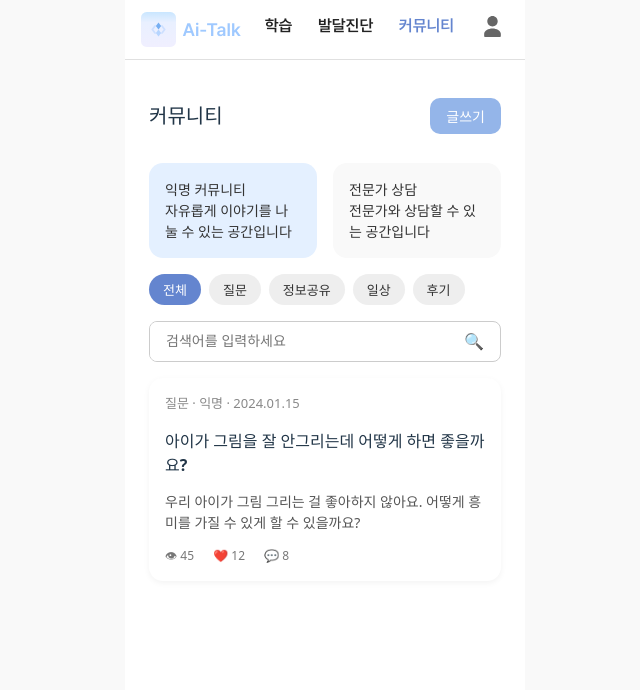
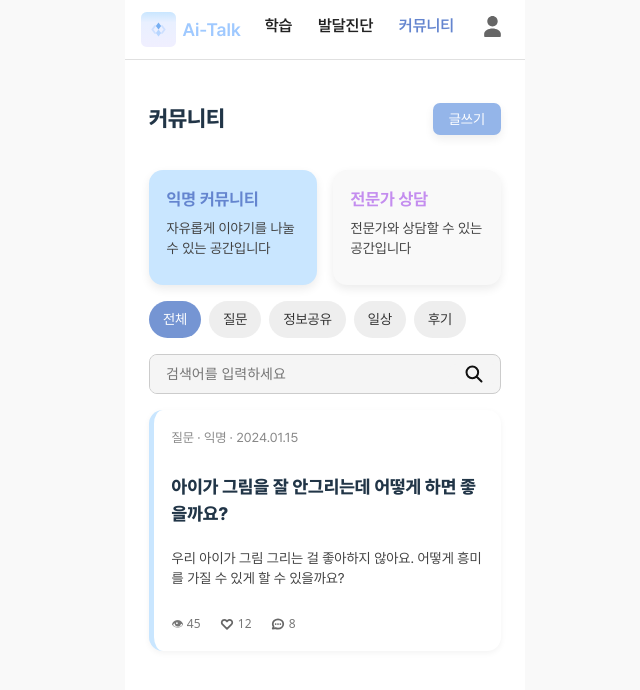
Before and after one commit to AI-sori/Ai-talk_Frontend, a React (Vite) app: page /community in a window 1280 px wide. Shown: the top 690 px of the page, without its empty margins (315-955 px from the left). Built offline with nearby package versions, Linux system fonts and the light colour scheme.

Commit message:
🎨 Design: 커뮤니티 페이지 추가

```diff
--- a/src/pages/CommunityPage.tsx
+++ b/src/pages/CommunityPage.tsx
@@ -1,42 +1,60 @@
-import styled from 'styled-components';
+import styled from "styled-components";
+import AnonView from "../components/community/AnonView";
+import ExpertView from "../components/community/ExpertView";
+import { useNavigate } from "react-router-dom";
+import { useLocation } from "react-router-dom";
+import { useEffect, useState } from "react";
 
 const Outer = styled.div`
   width: 100vw;
-  height: 100dvh;
+  min-height: 100dvh;
+  height: auto;
   background: #f9f9f9;
   display: flex;
-  justify-content: center;
+  flex-direction: column;
+  align-items: center;
 `;
 
-const PageWrapper = styled.div`
+const Container = styled.div`
   width: 100%;
+  min-height: 100dvh;
+  height: auto;
   max-width: 400px;
-  height: 100%;
   background: white;
   padding: 1.5rem;
   box-sizing: border-box;
-  overflow-y: auto;
 `;
 
 const TitleRow = styled.div`
   display: flex;
   justify-content: space-between;
   align-items: center;
+  font-family: SemiBold;
 `;
 
 const Title = styled.h2`
-  font-size: 20px;
+  font-size: 22px;
   font-weight: bold;
+  font-family: ExtraBold;
 `;
 
-const WriteButton = styled.button`
+
+const TopButton = styled.button`
   background-color: #94b5e9;
   color: white;
   font-size: 14px;
+  font-family: Regular;
   border: none;
-  border-radius: 10px;
+  border-radius: 7px;
   padding: 0.5rem 1rem;
   cursor: pointer;
+  box-shadow: 0 4px 10px rgba(0, 0, 0, 0.07);
+  outline: none;
+
+  &:focus,
+  &:focus-visible {
+    outline: none;
+  }
 
   &:hover {
     background-color: #7ca9e0;
@@ -49,134 +67,91 @@ const CardRow = styled.div`
   margin: 1rem 0;
 `;
 
-const InfoCard = styled.div<{ primary?: boolean }>`
+const InfoCard = styled.div<{ activeType?: 'anon' | 'expert'; tab: 'anon' | 'expert' }>`
   flex: 1;
-  background-color: ${({ primary }) => (primary ? '#e4f0ff' : '#f9f9f9')};
-  padding: 1rem;
+  padding: 1.1rem;
   border-radius: 14px;
   font-size: 14px;
+  width: 215px;
+  height: 80px;
   font-weight: 500;
   color: #333;
-`;
-
-const CategoryRow = styled.div`
-  display: flex;
-  gap: 0.5rem;
-  margin: 1rem 0;
-`;
-
-const CategoryButton = styled.button<{ active?: boolean }>`
-  background-color: ${({ active }) => (active ? '#6485CF' : '#eee')};
-  color: ${({ active }) => (active ? 'white' : '#333')};
-  font-size: 13px;
-  border: none;
-  border-radius: 20px;
-  padding: 6px 14px;
+  box-shadow: 0 4px 10px rgba(0, 0, 0, 0.08);
+  background-color: ${({ activeType, tab }) => {
+    if (activeType === 'anon' && tab === 'anon') return '#C9E6FF';
+    if (activeType === 'expert' && tab === 'expert') return '#F0EFFF';
+    return '#f9f9f9';
+  }};
   cursor: pointer;
 `;
 
-const SearchBox = styled.div`
-  display: flex;
-  align-items: center;
-  margin: 1rem 0;
-  border: 1px solid #ccc;
-  border-radius: 8px;
-  overflow: hidden;
+const CardTitle = styled.div<{ color: string; isActive: boolean }>`
+  font-size: 17px;
+  font-weight: bold;
+ color: ${({ color }) => color};
+  margin-bottom: 0.4rem;
+  font-family: Bold;
 `;
 
-const SearchInput = styled.input`
-  flex: 1;
-  border: none;
-  padding: 0.7rem 1rem;
+const CardText = styled.div`
   font-size: 14px;
-  outline: none;
-`;
-
-const SearchIcon = styled.button`
-  background: white;
-  border: none;
-  padding: 0 1rem;
-  font-size: 16px;
-  cursor: pointer;
-`;
-
-const PostCard = styled.div`
-  background: white;
-  border-radius: 14px;
-  box-shadow: 0 2px 6px rgba(0, 0, 0, 0.05);
-  padding: 1rem;
-  margin-top: 1rem;
-`;
-
-const PostMeta = styled.div`
-  font-size: 13px;
-  color: #888;
-  margin-bottom: 0.5rem;
-`;
-
-const PostTitle = styled.h3`
-  font-size: 16px;
-  font-weight: bold;
-  margin-bottom: 0.5rem;
-`;
-
-const PostContent = styled.p`
-  font-size: 14px;
-  color: #555;
-`;
-
-const PostFooter = styled.div`
-  margin-top: 0.8rem;
-  display: flex;
-  gap: 1.2rem;
-  font-size: 12px;
-  color: #777;
+  color: #424242;
+  line-height: 1.4;
+  font-family: Regular;
 `;
 
 const CommunityPage = () => {
+  const [tab, setTab] = useState<"anon" | "expert">("anon");
+  const navigate = useNavigate();
+  const location = useLocation();
+
+  const handleWriteClick = () => {
+    if (tab === "anon") navigate("/community/write");
+    else navigate("/consult/write");
+  };
+
+  useEffect(() => {
+    if (location.state?.tab === "expert") {
+      setTab("expert");
+    } else if (location.state?.tab === "anon") {
+      setTab("anon");
+    }
+  }, [location.state]);
+
   return (
     <Outer>
-      <PageWrapper>
+      <Container>
         <TitleRow>
-          <Title>커뮤니티</Title>
-          <WriteButton>글쓰기</WriteButton>
+          <Title>{tab === "anon" ? "커뮤니티" : "전문가 상담"}</Title>
+          <TopButton
+  style={{ backgroundColor: tab === "expert" ? "#C48DEF" : "#94b5e9" }}
+  onClick={handleWriteClick}
+>
+  {tab === "anon" ? "글쓰기" : "상담 신청하기"}
+</TopButton>
+
         </TitleRow>
 
         <CardRow>
-          <InfoCard primary>
-            익명 커뮤니티<br />자유롭게 이야기를 나눌 수 있는 공간입니다
-          </InfoCard>
-          <InfoCard>
-            전문가 상담<br />전문가와 상담할 수 있는 공간입니다
-          </InfoCard>
+        <InfoCard activeType="anon" tab={tab} onClick={() => setTab('anon')}>
+        <CardTitle color="#6485CF" isActive={tab === "anon"}>
+    익명 커뮤니티
+  </CardTitle>
+  <CardText>자유롭게 이야기를 나눌 수 있는 공간입니다</CardText>
+</InfoCard>
+
+<InfoCard activeType="expert" tab={tab} onClick={() => setTab('expert')}>
+<CardTitle color="#C48DEF" isActive={tab === "expert"}>
+    전문가 상담
+  </CardTitle>
+  <CardText>전문가와 상담할 수 있는 공간입니다</CardText>
+</InfoCard>
+
+
         </CardRow>
 
-        <CategoryRow>
-          {['전체', '질문', '정보공유', '일상', '후기'].map((label, idx) => (
-            <CategoryButton key={label} active={idx === 0}>
-              {label}
-            </CategoryButton>
-          ))}
-        </CategoryRow>
-
-        <SearchBox>
-          <SearchInput placeholder="검색어를 입력하세요" />
-          <SearchIcon>🔍</SearchIcon>
-        </SearchBox>
-
-        <PostCard>
-          <PostMeta>질문 · 익명 · 2024.01.15</PostMeta>
-          <PostTitle>아이가 그림을 잘 안그리는데 어떻게 하면 좋을까요?</PostTitle>
-          <PostContent>
-            우리 아이가 그림 그리는 걸 좋아하지 않아요. 어떻게 흥미를 가질 수 있게 할 수 있을까요?
-          </PostContent>
-          <PostFooter>
-            <span>👁 45</span>
-            <span>❤️ 12</span>
-            <span>💬 8</span>
-          </PostFooter>
-        </PostCard>
-      </PageWrapper>
+        {tab === "anon" ? <AnonView /> : <ExpertView />}
+      </Container>
     </Outer>
   );
 };
```
